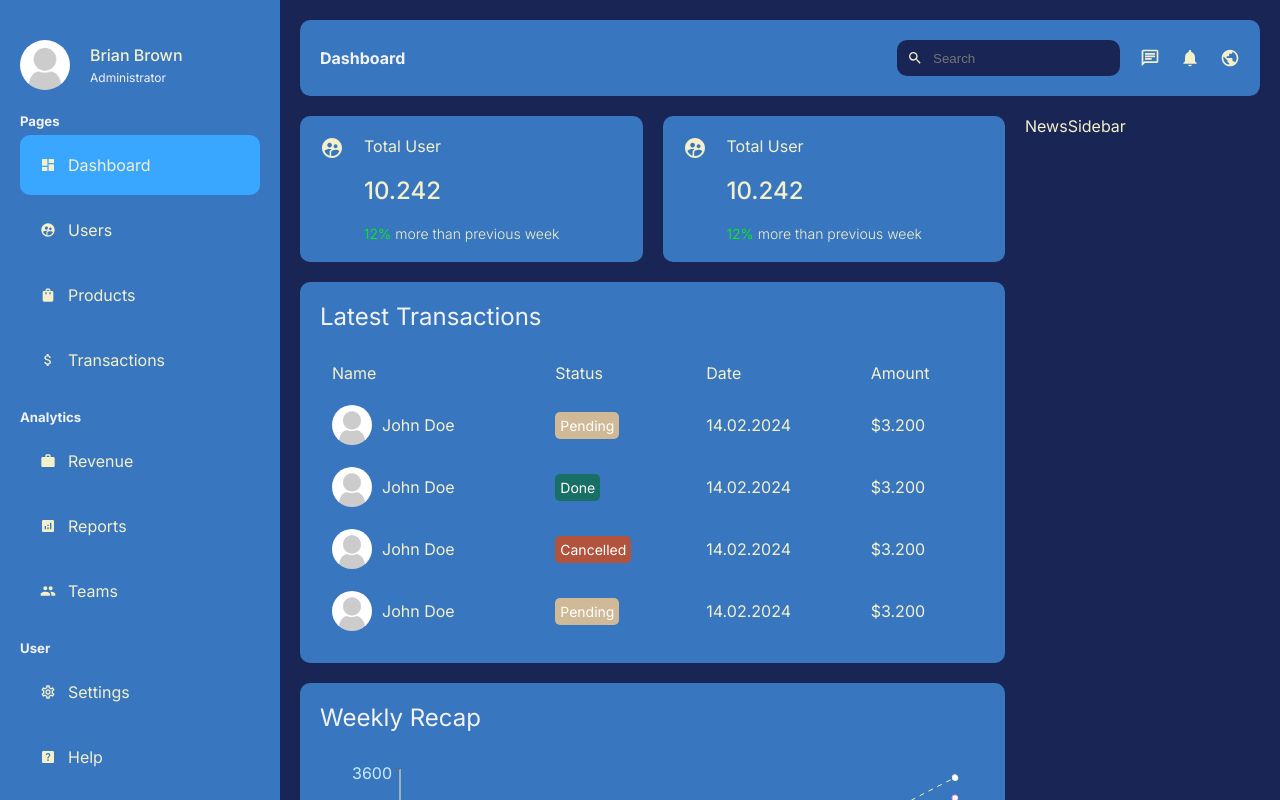
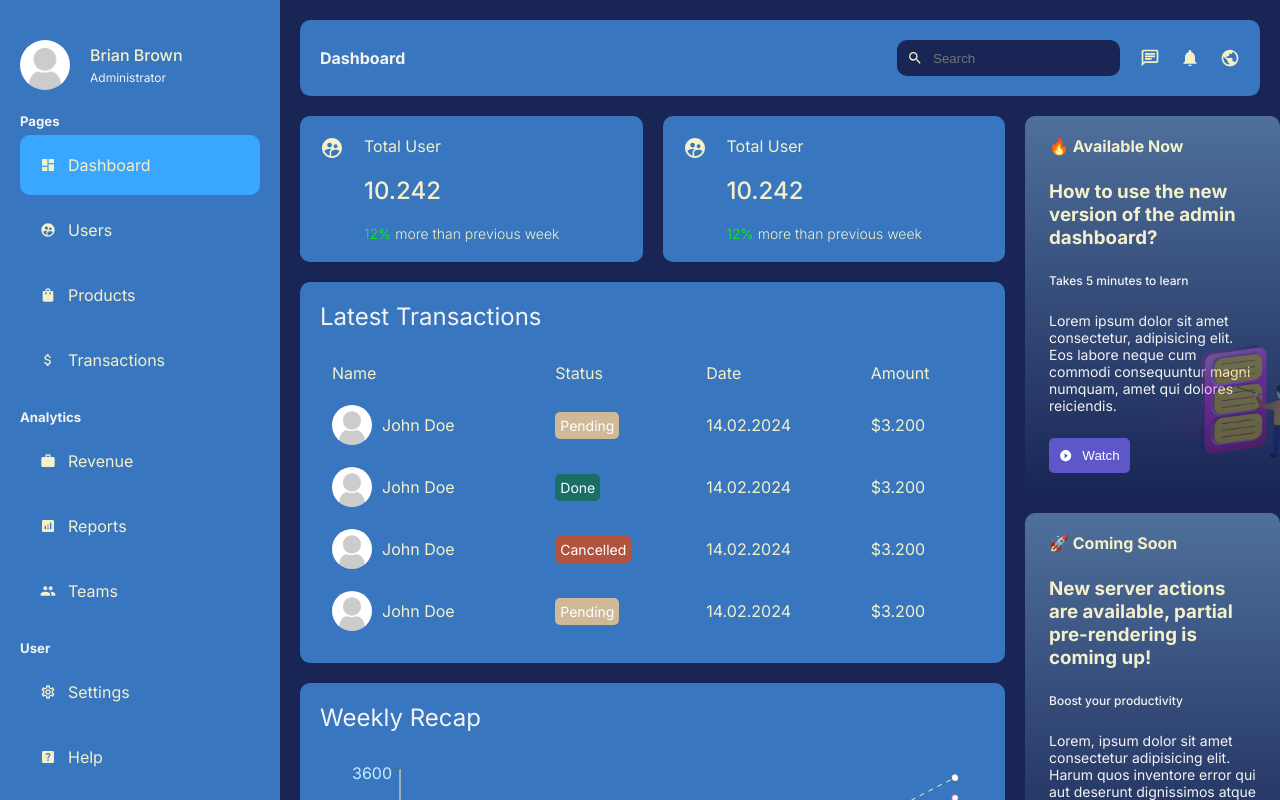
Before and after one commit to kimanh188/AdminDashboard, a Next.js app: page /dashboard in a window 1280 px wide. Shown: the top 800 px of the page. Built offline with nearby package versions, Linux system fonts and the light colour scheme.

Commit message:
Added NewsSidebar

```diff
--- a/app/ui/dashboard/news-sidebar-right/newsSidebar.jsx
+++ b/app/ui/dashboard/news-sidebar-right/newsSidebar.jsx
@@ -1,6 +1,53 @@
-import "./newsSidebar.module.css";
+import Image from "next/image";
+import { MdPlayCircleFilled, MdReadMore } from "react-icons/md";
+import styles from "./newsSidebar.module.css";
 
 const NewsSidebar = () => {
-  return <div>NewsSidebar</div>;
+  return (
+    <div className={styles.container}>
+      <div className={styles.item}>
+        <div className={styles.bgContainer}>
+          <Image className={styles.bg} src="/instruction.png" alt="" fill />
+        </div>
+
+        <div className={styles.text}>
+          <span className={styles.notification}>🔥 Available Now</span>
+          <h3 className={styles.title}>
+            How to use the new version of the admin dashboard?
+          </h3>
+          <span className={styles.subtitle}>Takes 5 minutes to learn</span>
+          <p className={styles.desc}>
+            Lorem ipsum dolor sit amet consectetur, adipisicing elit. Eos labore
+            neque cum commodi consequuntur magni numquam, amet qui dolores
+            reiciendis.
+          </p>
+          <button className={styles.button}>
+            <MdPlayCircleFilled />
+            Watch
+          </button>
+        </div>
+      </div>
+
+      <div className={styles.item}>
+        <div className={styles.text}>
+          <span className={styles.notification}>🚀 Coming Soon</span>
+          <h3 className={styles.title}>
+            New server actions are available, partial pre-rendering is coming
+            up!
+          </h3>
+          <span className={styles.subtitle}>Boost your productivity</span>
+          <p className={styles.desc}>
+            Lorem, ipsum dolor sit amet consectetur adipisicing elit. Harum quos
+            inventore error qui aut deserunt dignissimos atque debitis quaerat
+            cum!
+          </p>
+          <button className={styles.button}>
+            <MdReadMore />
+            Learn
+          </button>
+        </div>
+      </div>
+    </div>
+  );
 };
 export default NewsSidebar;
--- a/app/ui/dashboard/news-sidebar-right/newsSidebar.module.css
+++ b/app/ui/dashboard/news-sidebar-right/newsSidebar.module.css
@@ -0,0 +1,58 @@
+.container {
+  position: fixed;
+}
+
+.item {
+  background: linear-gradient(to top, #192655, #4f709c);
+  padding: 1.25rem 1.5rem;
+  border-radius: 10px;
+  margin-bottom: 1.25rem;
+  position: relative;
+}
+
+.bgContainer {
+  position: absolute;
+  right: 0;
+  bottom: 0;
+  width: 50%;
+  height: 50%;
+}
+
+.bg {
+  object-fit: cover;
+  opacity: 0.3;
+}
+
+.text {
+  display: flex;
+  flex-direction: column;
+  gap: 1.5rem;
+}
+
+.notification {
+  font-weight: bold;
+}
+
+.subtitle {
+  color: var(--textSoft);
+  font-weight: 500;
+  font-size: 0.75rem;
+}
+
+.desc {
+  color: var(--textSoft);
+  font-size: 0.875rem;
+}
+
+.button {
+  padding: 0.625rem;
+  display: flex;
+  align-items: center;
+  gap: 10px;
+  width: max-content;
+  background-color: #5d57c9;
+  color: white;
+  border: none;
+  border-radius: 5px;
+  cursor: pointer;
+}
```
Also changed, not shown: public/instruction.png (added).
